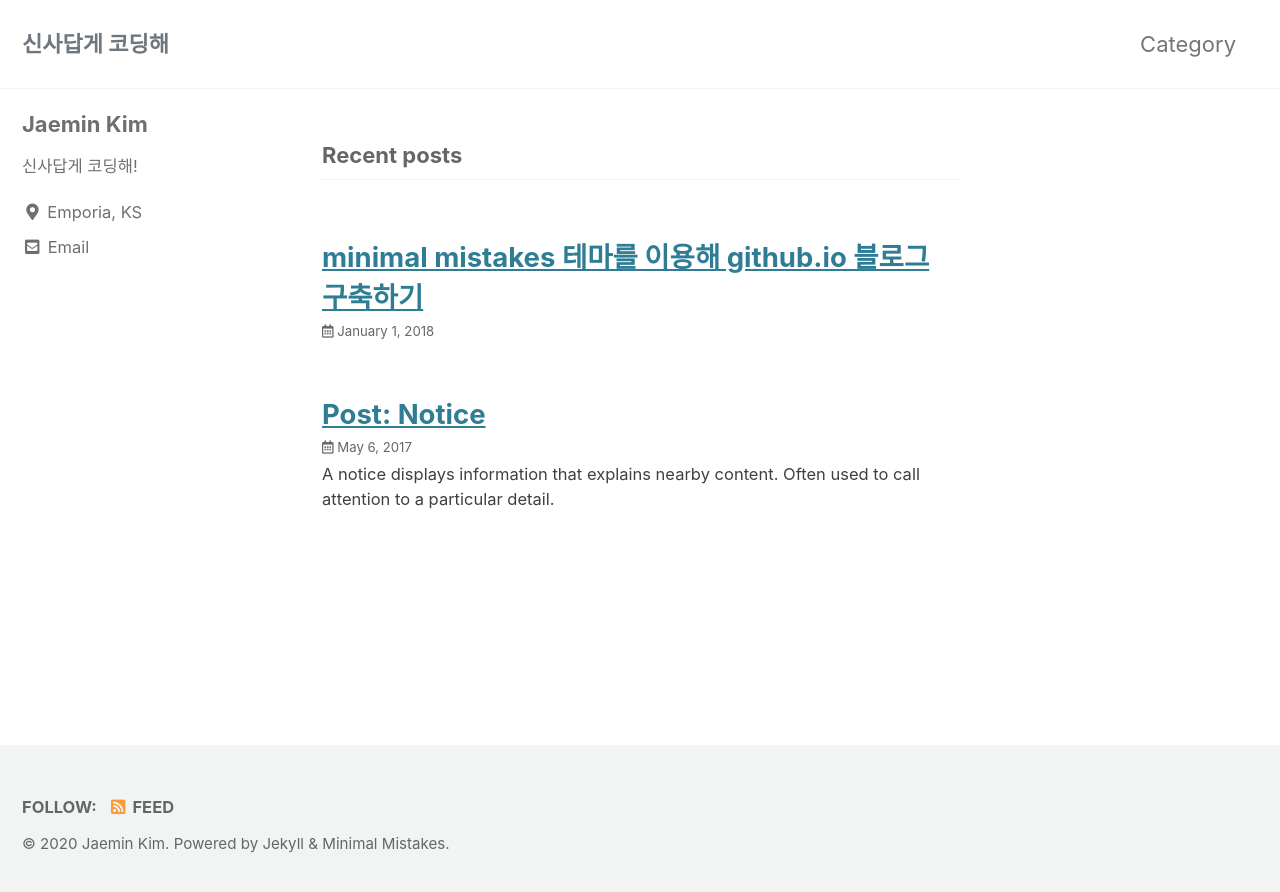
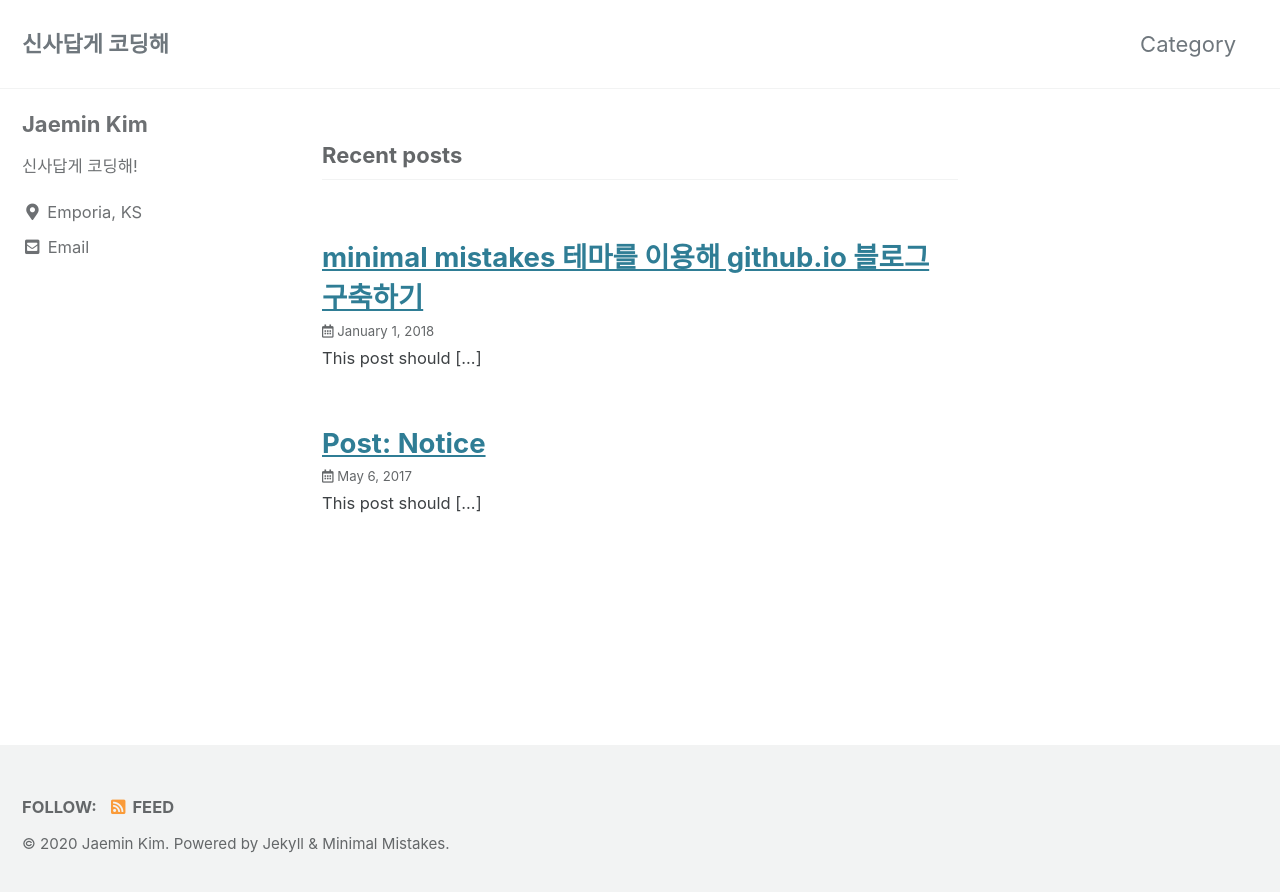
Before and after one commit to init-JaeminKim/init-jaeminkim.github.io, a Jekyll site: the page built from index.html, in a window 1280 px wide. Shown: the top 892 px of the page. Built offline with Jekyll 4.4.1, drawn with Linux system fonts in a browser that asks for light colours; cached includes are drawn as plain includes; the list of posts is cut into pages by our own code.

Commit message:
asdfasdf

```diff
--- a/_config.yml
+++ b/_config.yml
@@ -280,3 +280,11 @@
       share: true
       related: true
       show_date: true
+      excerpt: "This post should [...]"
+      header:
+        overlay_image: /assets/images/kc.jpg
+        overlay_filter: 0.5 # same as adding an opacity of 0.5 to a black background
+        caption: "Photo credit: [**Unsplash**](https://unsplash.com)"
+      actions:
+        - label: "Download"
+          url: "https://github.com"
```
Also changed, not shown: 2 other files.
